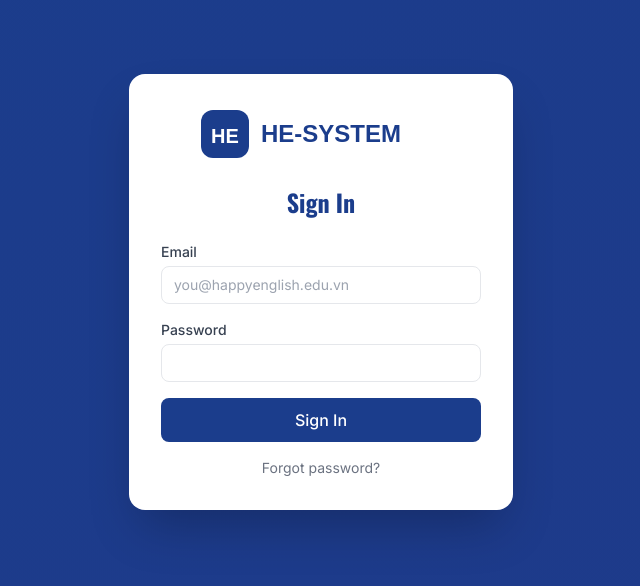
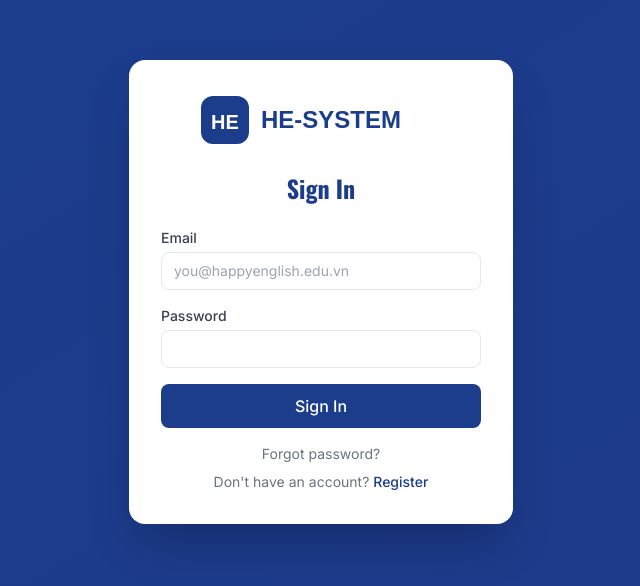
Before and after one commit to alvaglow/HE-SYSTEM, a Next.js app in the folder apps/web/: page /login in a window 1280 px wide. Shown: the part 108-694 px from the top of the page, without its empty margins (319-959 px from the left). Built offline with nearby package versions, Linux system fonts and the light colour scheme; no server answers.

Commit message:
fix: add Register link to login page
Login page had no way to reach /register, even though that page
already exists and works (self-signup for student/partner roles via
the auth-register edge function).

```diff
--- a/apps/web/app/(auth)/login/page.tsx
+++ b/apps/web/app/(auth)/login/page.tsx
@@ -56,6 +56,12 @@ export default function LoginPage() {
         <a href="/forgot-password" className="block text-center text-sm text-gray-500 mt-4 hover:text-brand-blue">
           Forgot password?
         </a>
+        <p className="text-center text-sm text-gray-500 mt-2">
+          Don&apos;t have an account?{' '}
+          <a href="/register" className="text-brand-blue font-medium hover:underline">
+            Register
+          </a>
+        </p>
       </div>
     </div>
   )
```
